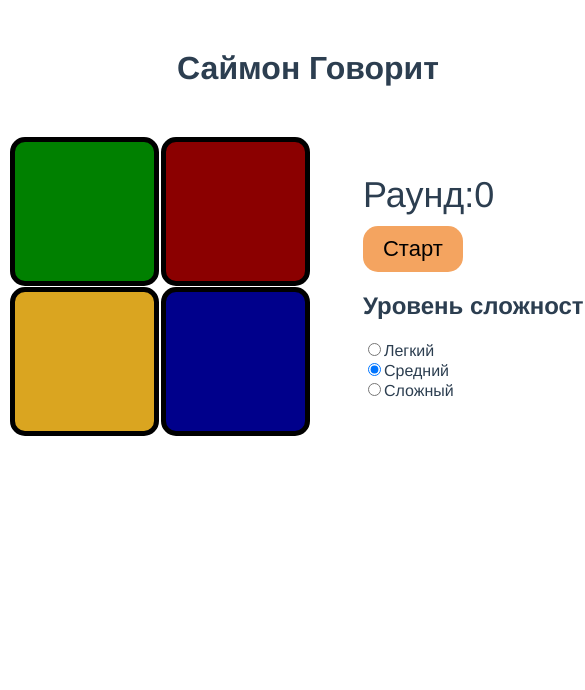
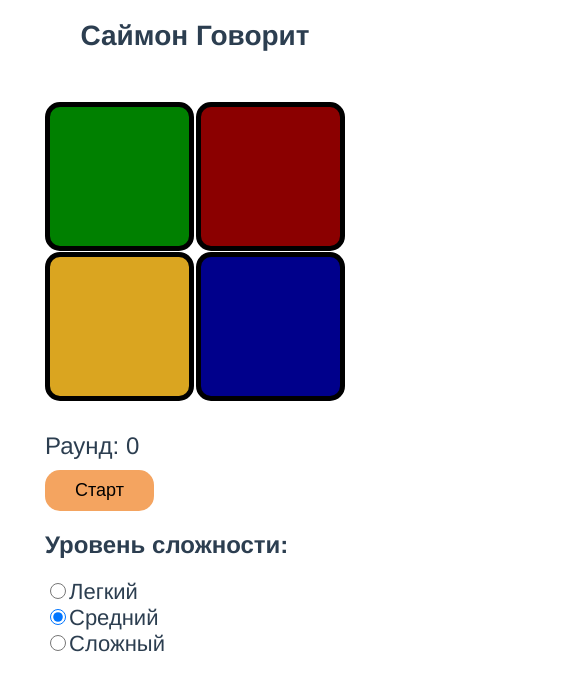
Before and after one commit to ToNi310558/Simon-game, a Vue app: page / in a window 390 px wide. Shown: the top 690 px of the page, 585 px wide, since content can reach past the window. Built offline with nearby package versions, Linux system fonts and the light colour scheme.

Commit message:
all is ready

```diff
--- a/src/App.vue
+++ b/src/App.vue
@@ -13,18 +13,21 @@
         <div class="sector s-blue" id="s-blue" @click="bluePress"></div>
       </div>
 
-      <div class="game">
+      <div class="game-set">
         <div class="game-info">
-          <span class="count">Раунд:</span>
+          <span class="count">Раунд: </span>
           <span class="count" id="counter">{{turnCounter}}</span><br>
           <button class="btn-start" value="start" @click="start">Старт</button>
           <div>{{msg}}</div>
         </div>
         <div class="game-options">
           <h2>Уровень сложности:</h2>
-            <input type="radio"  name="option" id="easy" @click="easy">Легкий<br>
-            <input type="radio" name="option" id="normal" @click="normal" checked>Средний<br>
-            <input type="radio" name="option" id="hard" @click="hard">Сложный<br>
+          <label class="option"><input type="radio"  name="option" id="easy" @click="easy">Легкий</label>
+          <br>
+          <label class="option"><input type="radio" name="option" id="normal" @click="normal" checked>Средний</label>
+          <br>
+          <label class="option"><input type="radio" name="option" id="hard" @click="hard">Сложный</label>
+          <br>
         </div>
       </div>
 
@@ -130,7 +133,7 @@ export default {
           if (this.order[this.flash] == 3) this.three();
           if (this.order[this.flash] == 4) this.four();
           this.flash++;
-        }, 400);
+        }, 300);
       }
     },
     audioBtn(clip) {
@@ -215,9 +218,8 @@ export default {
         this.winGame();
       }
       if (this.good == false) {
-        this.msg = 'Вы проиграли после' + this.turnCounter + 'раундов :(';
+        this.msg = 'Вы проиграли после ' + this.turnCounter + ' раундов :(';
         this.clearColor();
-        this.play();
         this.noise = false
       }
 
@@ -227,7 +229,7 @@ export default {
         this.compTurn = true;
         this.flash = 0;
         this.turnCounter = this.count;
-        this.intervalId = setInterval(this.gameTurn, 1100);
+        this.intervalId = setInterval(this.gameTurn, this.timeout);
       }
 
     },
@@ -260,9 +262,9 @@ h1{
   justify-content: space-around;
   align-items: center;
 }
-.game{
+.game-set{
   text-align: left;
-  padding-left: 50px;
+  padding-left: 40px;
 }
 .simon{
   display: flex;
@@ -303,4 +305,77 @@ h1{
   .count{
     font-size: 36px;
   }
+input{
+  width: 16px;
+  height: 16px;
+}
+.option{
+  font-size: 22px;
+}
+
+//media
+
+  @media all and (max-width: 600px){
+    #app{
+       width: 300px;
+      margin: 20px auto;
+    }
+    .flex-main{
+      display: block;
+    }
+    .game-set{
+      padding-left: 0;
+      margin-top: 30px;
+    }
+    h1{
+      font-size: 28px;
+    }
+    .count{
+      font-size: 24px;
+    }
+    .btn-start{
+      font-size: 18px;
+      margin-right: 0;
+      padding: 10px 30px;
+    }
+  }
+
+@media all and (max-width: 300px){
+  #app{
+    width: 250px;
+    margin: 20px auto;
+  }
+  .flex-main{
+    display: block;
+  }
+  .game-set{
+    padding-left: 0;
+    margin-top: 30px;
+  }
+  h1{
+    font-size: 26px;
+  }
+  .count{
+    font-size: 22px;
+  }
+  .btn-start{
+    font-size: 16px;
+    margin-right: 0;
+    padding: 10px 30px;
+  }
+  .simon{
+    width: 250px;
+    height: 250px;
+  }
+  .sector{
+    width: 114px;
+    height: 114px;
+  }
+  h2{
+    font-size: 20px;
+  }
+  .option{
+    font-size: 20px;
+  }
+}
 </style>
--- a/src/main.js
+++ b/src/main.js
@@ -1,9 +1,9 @@
 import Vue from 'vue'
 import App from './App.vue'
 
-Vue.config.productionTip = false
-Vue.config.devtools = true
+Vue.config.productionTip = false;
+Vue.config.devtools = true;
 
 new Vue({
   render: h => h(App),
-}).$mount('#app')
+}).$mount('#app');
```
